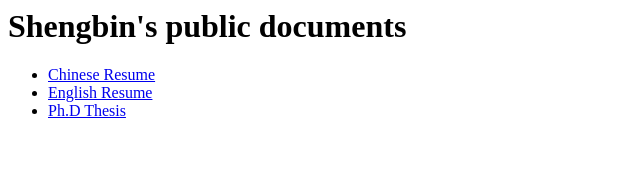
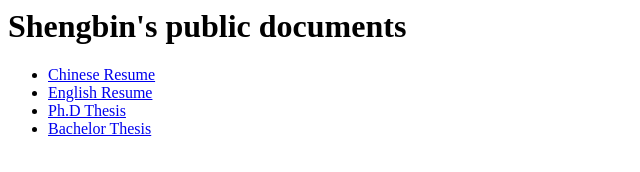
Before and after one commit to shengbin/docs, a plain HTML site: page index.html in a window 1280 px wide. Shown: the whole page, without its empty margins (0-640 px from the left). Drawn offline with Linux system fonts and the light colour scheme.

Commit message:
Add bachelor thesis

```diff
--- a/index.html
+++ b/index.html
@@ -5,4 +5,5 @@ Shengbin's public documents
 	<li><a href="jianli.pdf">Chinese Resume</a></li>
 	<li><a href="resume.pdf">English Resume</a></li>
 	<li><a href="thesis.pdf">Ph.D Thesis</a></li>
+	<li><a href="bachelor-thesis.pdf">Bachelor Thesis</a></li>
 </ul>
```
Also changed, not shown: 1 other file.
